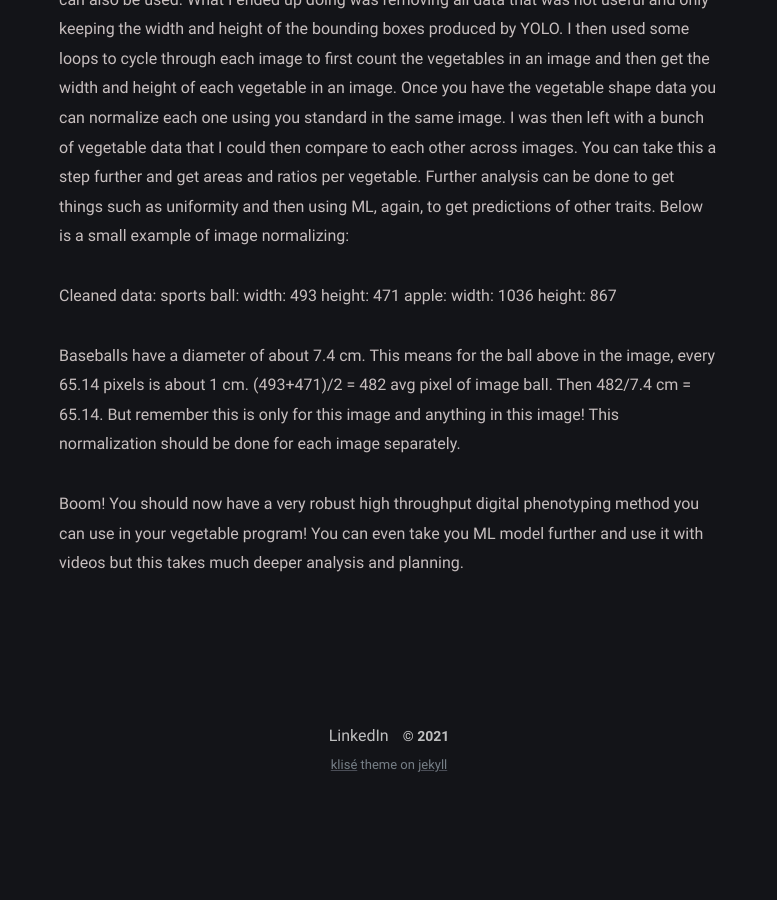
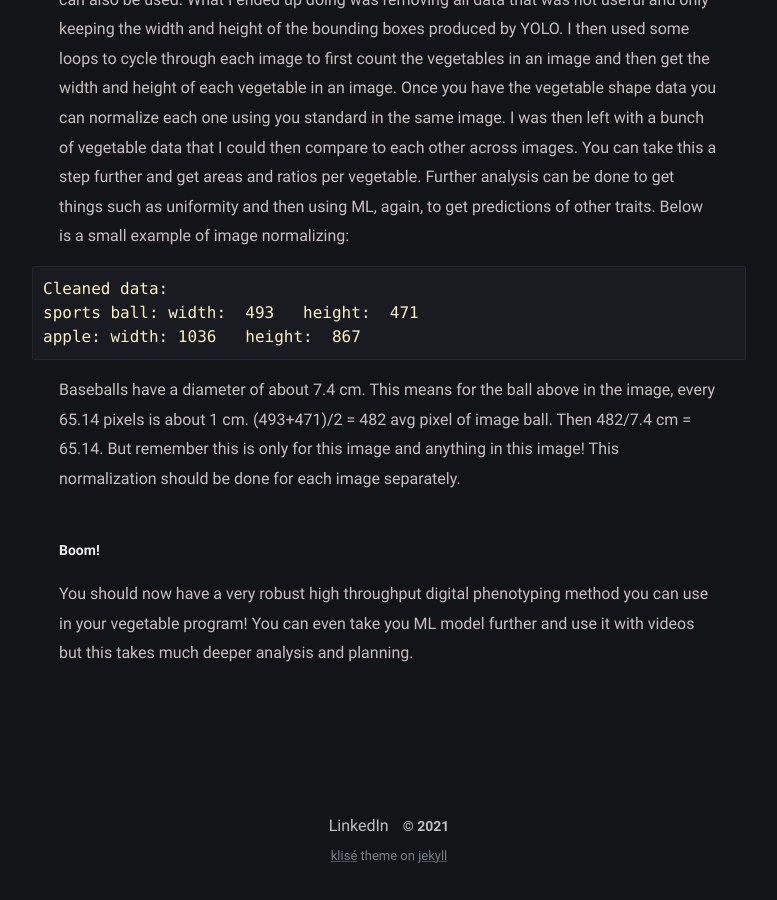
Before and after one commit to jknitey/jknitey.github.io, a Jekyll site: the page built from _posts/2021-09-06-bringing-vegetables-up-to-ML-speed.md, in a window 1280 px wide and 900 px high, scrolled down 2906 px. Shown: the whole window, without its empty margins (251-1028 px from the left). Built offline with Jekyll 4.4.1, drawn with Linux system fonts in a browser that asks for light colours; before the commit the page ends 3715 px from its top, so only the background shows below that.

````diff
--- a/_posts/2021-09-06-bringing-vegetables-up-to-ML-speed.md
+++ b/_posts/2021-09-06-bringing-vegetables-up-to-ML-speed.md
@@ -36,10 +36,13 @@ apple: 96%    (left_x:  655   top_y:  362   width: 1036   height:  867)
 
 I achieved this using R which is my main data analysis language but something like python can also be used. What I ended up doing was removing all data that was not useful and only keeping the width and height of the bounding boxes produced by YOLO. I then used some loops to cycle through each image to first count the vegetables in an image and then get the width and height of each vegetable in an image. Once you have the vegetable shape data you can normalize each one using you standard in the same image. I was then left with a bunch of vegetable data that I could then compare to each other across images. You can take this a step further and get areas and ratios per vegetable. Further analysis can be done to get things such as uniformity and then using ML, again, to get predictions of other traits. Below is a small example of image normalizing:
 
+```
 Cleaned data:
 sports ball: width:  493   height:  471
 apple: width: 1036   height:  867
+```
 
 Baseballs have a diameter of about 7.4 cm. This means for the ball above in the image, every 65.14 pixels  is about 1 cm. (493+471)/2 = 482 avg pixel of image ball. Then 482/7.4 cm = 65.14. But remember this is only for this image and anything in this image! This normalization should be done for each image separately.
 
-Boom! You should now have a very robust high throughput digital phenotyping method you can use in your vegetable program! You can even take you ML model further and use it with videos but this takes much deeper analysis and planning.
+###### Boom!
+You should now have a very robust high throughput digital phenotyping method you can use in your vegetable program! You can even take you ML model further and use it with videos but this takes much deeper analysis and planning.
````
